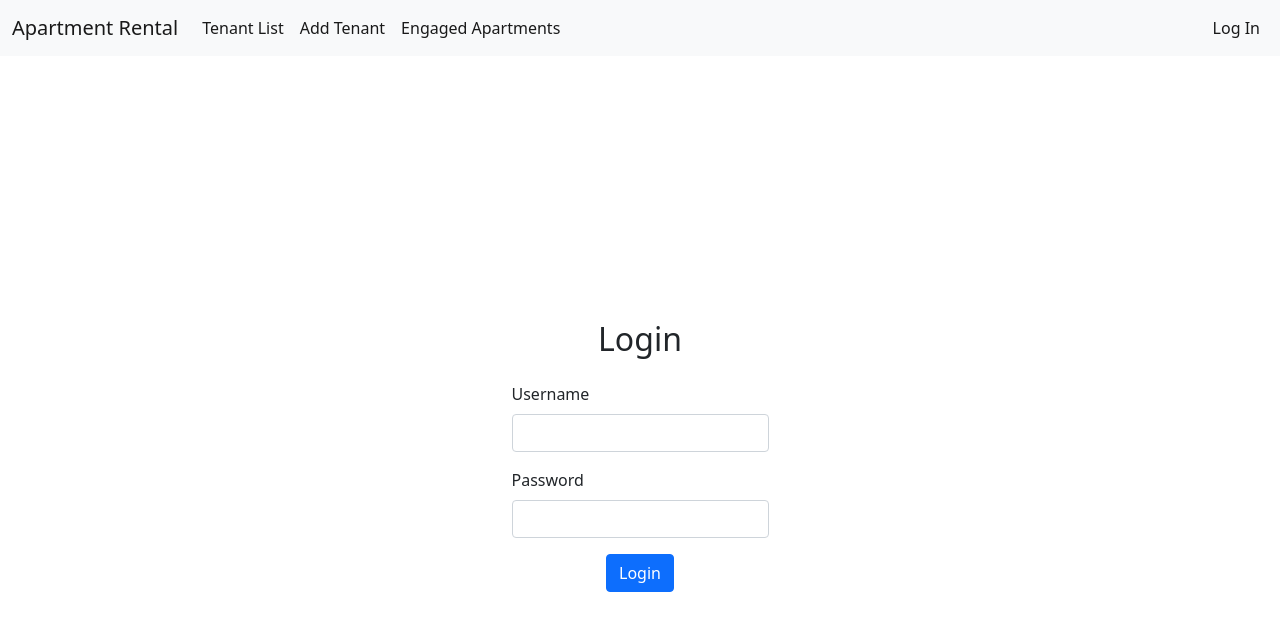
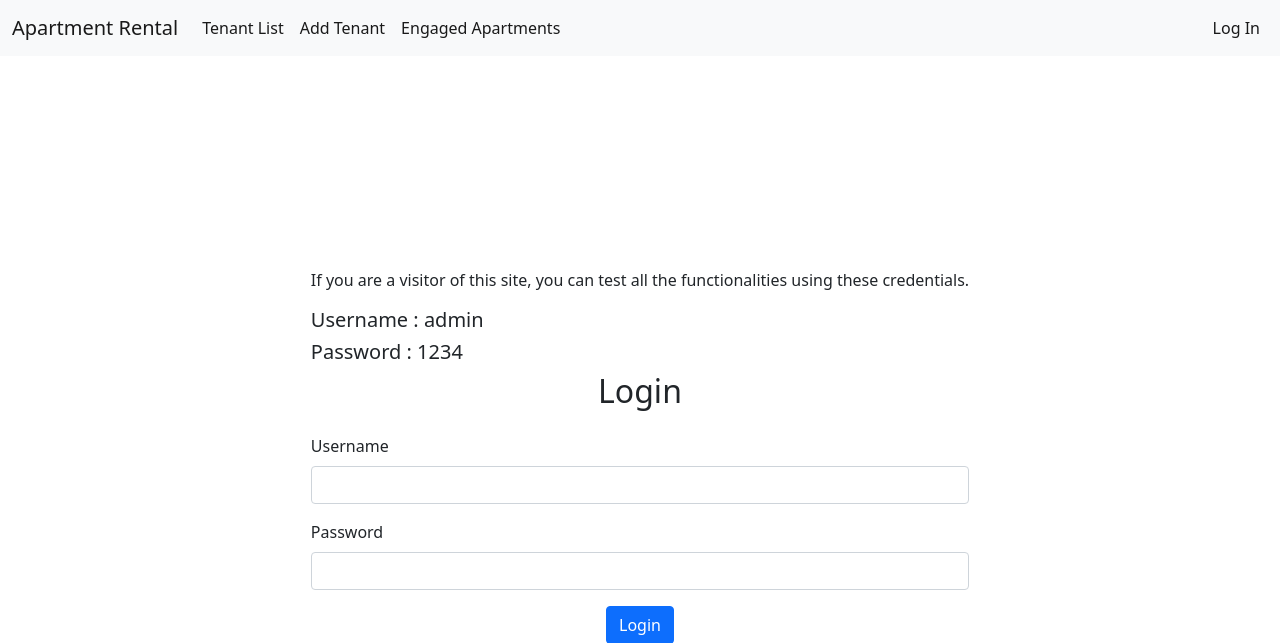
Before and after one commit to Shafiul-Sabbir/apartment_rental, a Django app: page /auth/login/ in a window 1280 px wide. Shown: the top 643 px of the page. Run offline with Django 5.2, Linux system fonts and the light colour scheme.

```diff
--- a/templates/authentication/login.html
+++ b/templates/authentication/login.html
@@ -4,8 +4,14 @@
 {% block title %}Login | Apartment Rental{% endblock %}
 
 {% block content %}
+
 <div class="d-flex justify-content-center align-items-center vh-100">
     <div class="form-container">
+        <div>
+            <p>If you are a visitor of this site, you can test all the functionalities using these credentials. </p>
+            <h5>Username : admin</h5>
+            <h5>Password : 1234</h5>
+        </div>
         <h2 class="text-center mb-4">Login</h2>
 
         <!-- Display Django Messages -->
@@ -16,6 +22,7 @@
                 </div>
             {% endfor %}
         {% endif %}
+
 
         <form method="post" class="needs-validation" novalidate>
             {% csrf_token %}
```
Also changed, not shown: db.sqlite3.
